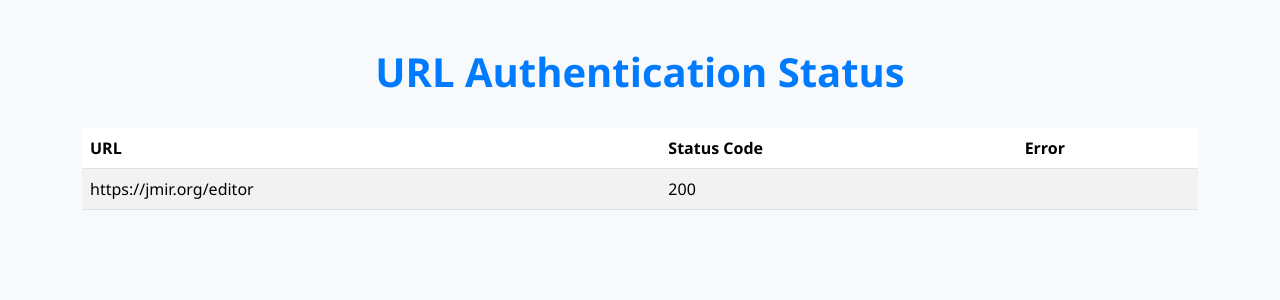
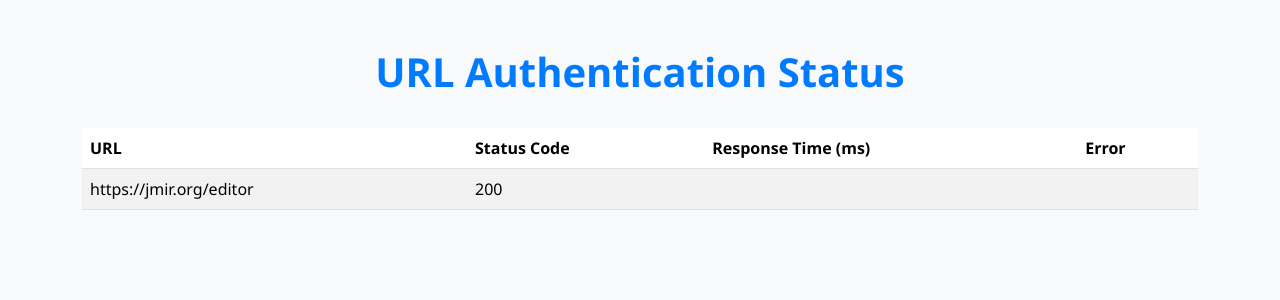
Before and after one commit to kthevar/website_monitor, a Flask app: page / in a window 1280 px wide. Shown: the top 300 px of the page. Run offline with Flask 3, Linux system fonts and the light colour scheme; data that the repository does not hold is empty.

Commit message:
Add files via upload

```diff
--- a/app.py
+++ b/app.py
@@ -1,4 +1,5 @@
 import os
+import time
 from flask import Flask, render_template, jsonify
 import requests
 from requests.auth import HTTPBasicAuth
@@ -21,8 +22,10 @@
 
     for url in urls:
         try:
+            start_time = time.time()
             response = requests.get(url, auth=HTTPBasicAuth(username, password))
-            results.append({'url': url, 'status_code': response.status_code})
+            response_time = round((time.time() - start_time) * 1000, 2) # in milliseconds
+            results.append({'url': url, 'status_code': response.status_code, 'response_time': response_time})
         except requests.exceptions.RequestException as e:
             results.append({'url': url, 'error': str(e)})
 
--- a/templates/index.html
+++ b/templates/index.html
@@ -21,6 +21,7 @@
                         <tr>
                             <th>URL</th>
                             <th>Status Code</th>
+                            <th>Response Time (ms)</th>
                             <th>Error</th>
                         </tr>
                     </thead>
@@ -29,6 +30,7 @@
                         <tr>
                             <td>{{ result.url }}</td>
                             <td>{{ result.status_code or '' }}</td>
+                            <td>{{ result.response_time or '' }}</td>
                             <td>{{ result.error or '' }}</td>
                         </tr>
                         {% endfor %}
@@ -37,7 +39,4 @@
             </div>
         </div>
     </div>
-    <script src="https://cdn.jsdelivr.net/npm/@popperjs/core@2.11.6/dist/umd/popper.min.js" integrity="sha384-oBqDVmMz4fnFO9gybB5eD5B5e1w/c1zg5JcqeaD3Pqoi9vd2Qfjro19/yyzvw/J/" crossorigin="anonymous"></script>
-    <script src="https://cdn.jsdelivr.net/npm/bootstrap@5.3.0-alpha1/dist/js/bootstrap.min.js" integrity="sha384-KyZXEAg3QhqLMpG8r+Knujsl7/1L_dstPt3HV5HzF6Gvk/e3QftU1z6k9A6vwka6" crossorigin="anonymous"></script>
-</body>
-</html>
+    <script src="https://cdn.jsdelivr.net/npm/@popperjs/core@2.11.6/dist/umd/popper.min.js" integrity="sha384-oBqDVmMz4fnFO9gybB5eD5B5e1w/c1zg5JcqeaD3Pqoi9vd2Qfjro19
```
